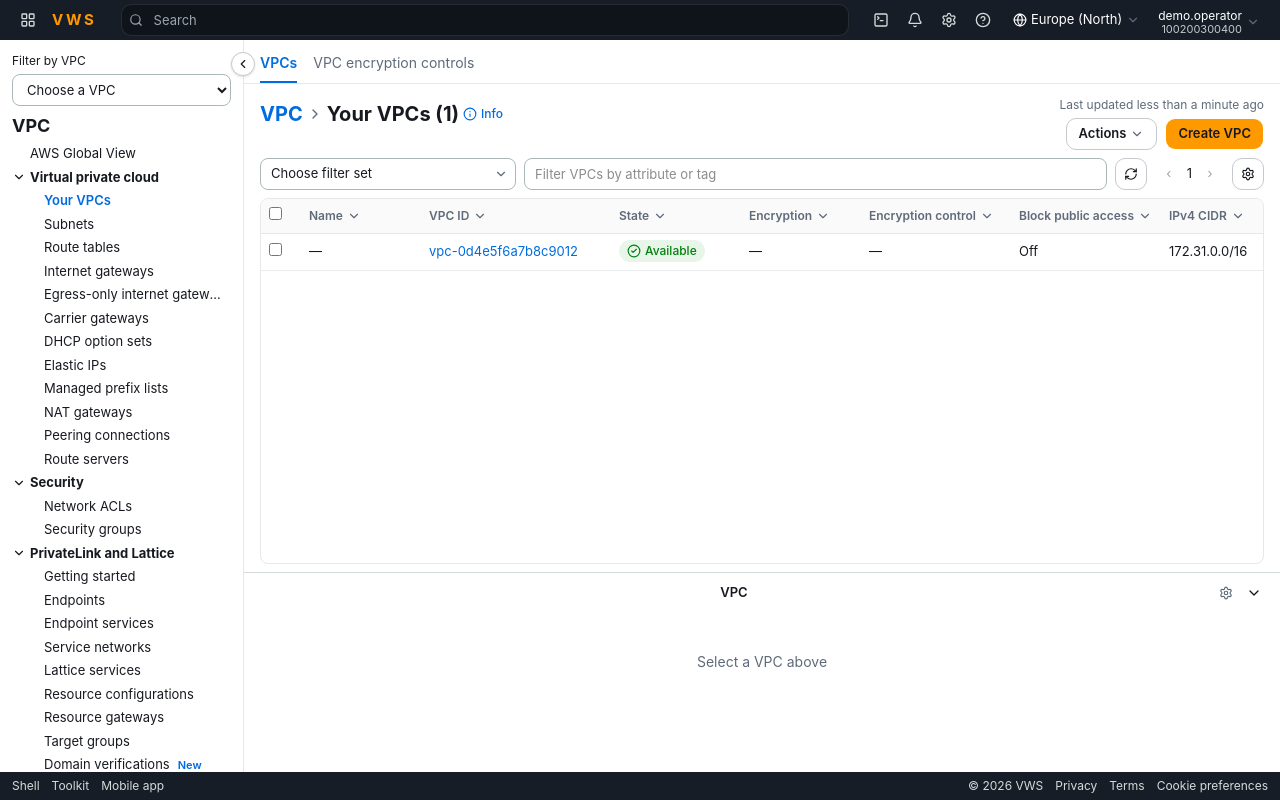
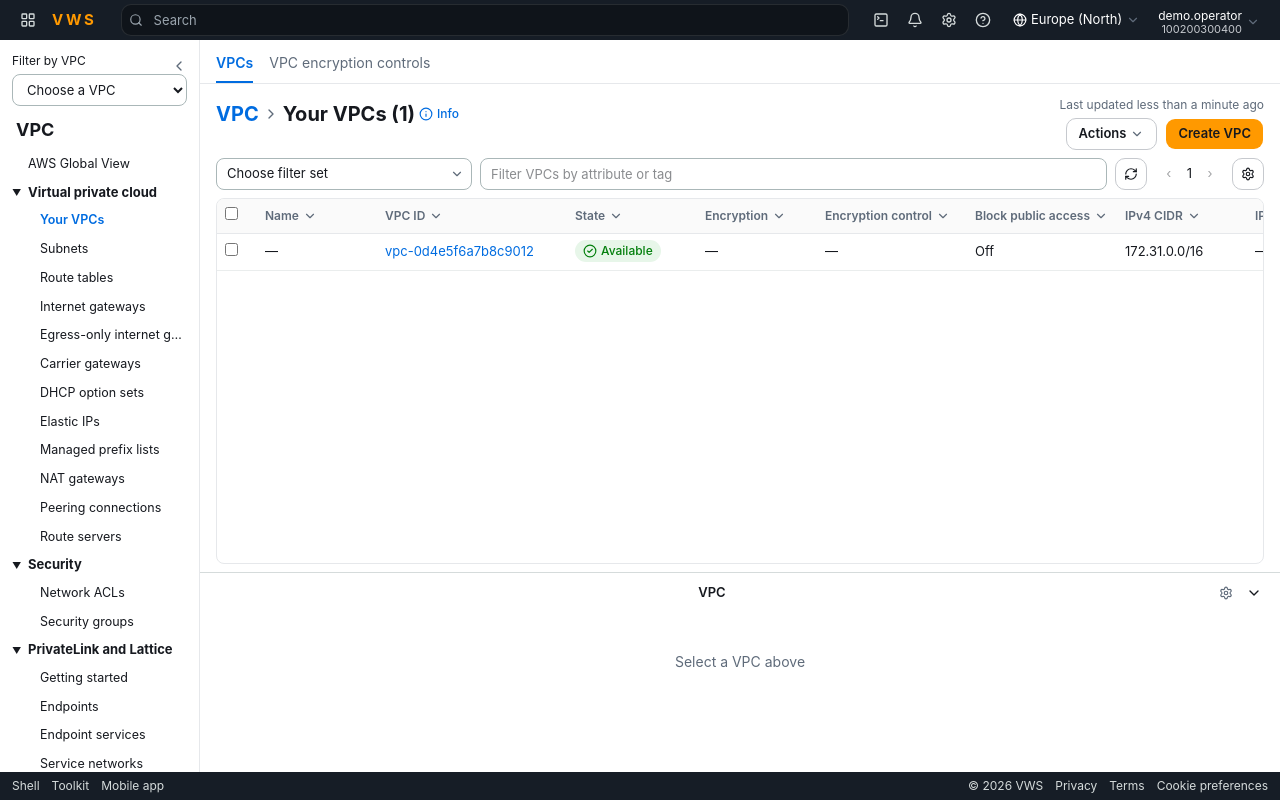
Before and after one commit to popododo0720/vws-console, a Next.js app: page /network/vpcs in a window 1280 px wide. Built offline with nearby package versions, Linux system fonts and the light colour scheme.

Commit message:
feat(console): compact side nav with filled carets and inline collapse control

```diff
--- a/src/components/sites/console/shell.tsx
+++ b/src/components/sites/console/shell.tsx
@@ -37,14 +37,14 @@ export function Shell({
       <TopBar onMenu={() => setMobileOpen(true)} />
       <div className="flex min-h-0 flex-1">
         {showDocked ? (
-          <div className="relative hidden w-[244px] shrink-0 border-r border-[#e6e8eb] bg-white lg:block">
+          <div className="relative hidden w-[200px] shrink-0 border-r border-[#e6e8eb] bg-white lg:block">
             <button
               type="button"
               aria-label="Collapse navigation"
-              className="absolute -right-3 top-3 z-10 grid size-6 place-items-center rounded-full border border-[#c6c9ce] bg-white shadow-sm"
+              className="absolute right-2 top-3.5 z-10 grid size-6 place-items-center rounded text-[#5f6b7a] hover:bg-[#f4f5f6]"
               onClick={() => setCollapsed(true)}
             >
-              <ChevronLeft className="size-3.5" />
+              <ChevronLeft className="size-4" />
             </button>
             <Suspense fallback={null}>
               <SideNav tree={tree} header={navHeader} />
--- a/src/components/sites/console/side-nav.tsx
+++ b/src/components/sites/console/side-nav.tsx
@@ -3,7 +3,6 @@
 import Link from "next/link";
 import { useState } from "react";
 import { usePathname, useSearchParams } from "next/navigation";
-import { ChevronDown, ChevronRight } from "lucide-react";
 import type { NavNode, NavTree } from "@/types/console";
 import { cn } from "@/lib/utils";
 import { OutlineButton, PanelDialog } from "@/components/sites/console/ui";
@@ -47,12 +46,12 @@ export function SideNav({
           <div key={node.id}>
             <button
               type="button"
-              className="flex w-full items-center gap-1 rounded px-2 py-0.5 text-left text-[13px] font-bold hover:bg-[#f4f5f6]"
-              style={{ paddingLeft: 4 + depth * 14 }}
+              className="flex w-full items-center gap-1 rounded px-1 py-1 text-left text-[13px] font-bold hover:bg-[#f4f5f6]"
+              style={{ paddingLeft: 4 + depth * 12 }}
               aria-expanded={expanded}
               onClick={() => setOpen((prev) => ({ ...prev, [node.id]: !expanded }))}
             >
-              {expanded ? <ChevronDown className="size-3.5 shrink-0" /> : <ChevronRight className="size-3.5 shrink-0" />}
+              <span aria-hidden className="w-3 shrink-0 text-[9px] leading-none">{expanded ? "▼" : "▶"}</span>
               <span className="truncate">{node.label}</span>
             </button>
             {expanded ? renderNodes(node.children, depth + 1) : null}
@@ -61,10 +60,10 @@ export function SideNav({
       }
       const active = node.href ? isActive(node.href, pathname, tab) : false;
       const className = cn(
-        "flex w-full items-center rounded py-0.5 pr-2 text-left text-[13px] hover:bg-[#f4f5f6]",
+        "flex w-full items-center rounded py-[5px] pr-2 text-left text-[12.5px] hover:bg-[#f4f5f6]",
         active && "font-semibold text-[#006ce0]",
       );
-      const style = { paddingLeft: 22 + depth * 14 };
+      const style = { paddingLeft: 20 + depth * 12 };
       const inner = (
         <>
           <span className="truncate">{node.label}</span>
@@ -88,7 +87,7 @@ export function SideNav({
   return (
     <div className="flex h-full flex-col">
       {header ? <div className="px-3 pt-3">{header}</div> : null}
-      <div className="px-3 pb-1 pt-2 text-[18px] font-bold leading-6">{tree.title}</div>
+      <div className="px-4 pb-2 pt-3 text-[18px] font-bold leading-6">{tree.title}</div>
       <nav className="min-h-0 flex-1 overflow-y-auto px-2 pb-4" aria-label={tree.title}>
         {renderNodes(tree.sections, 0)}
       </nav>
```
